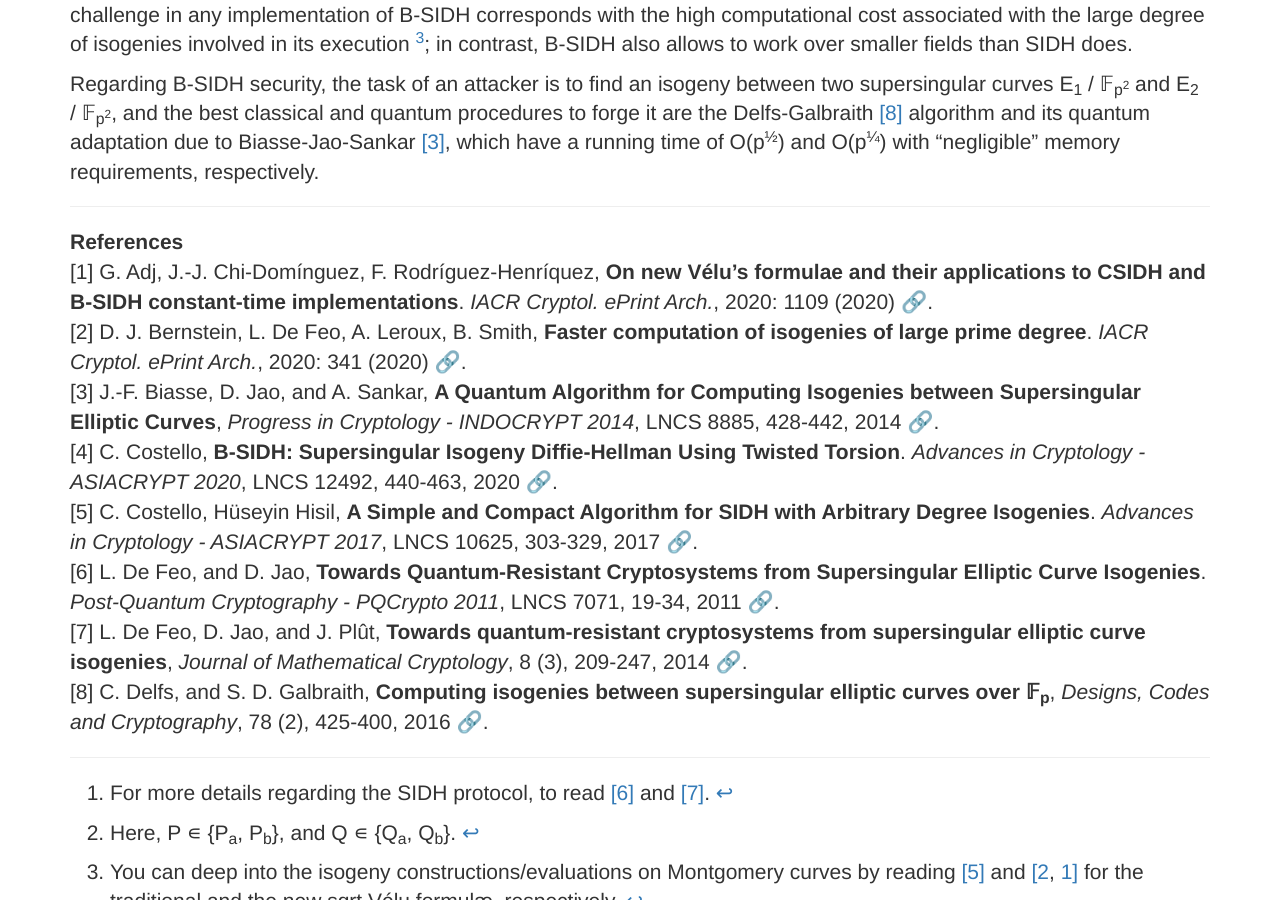
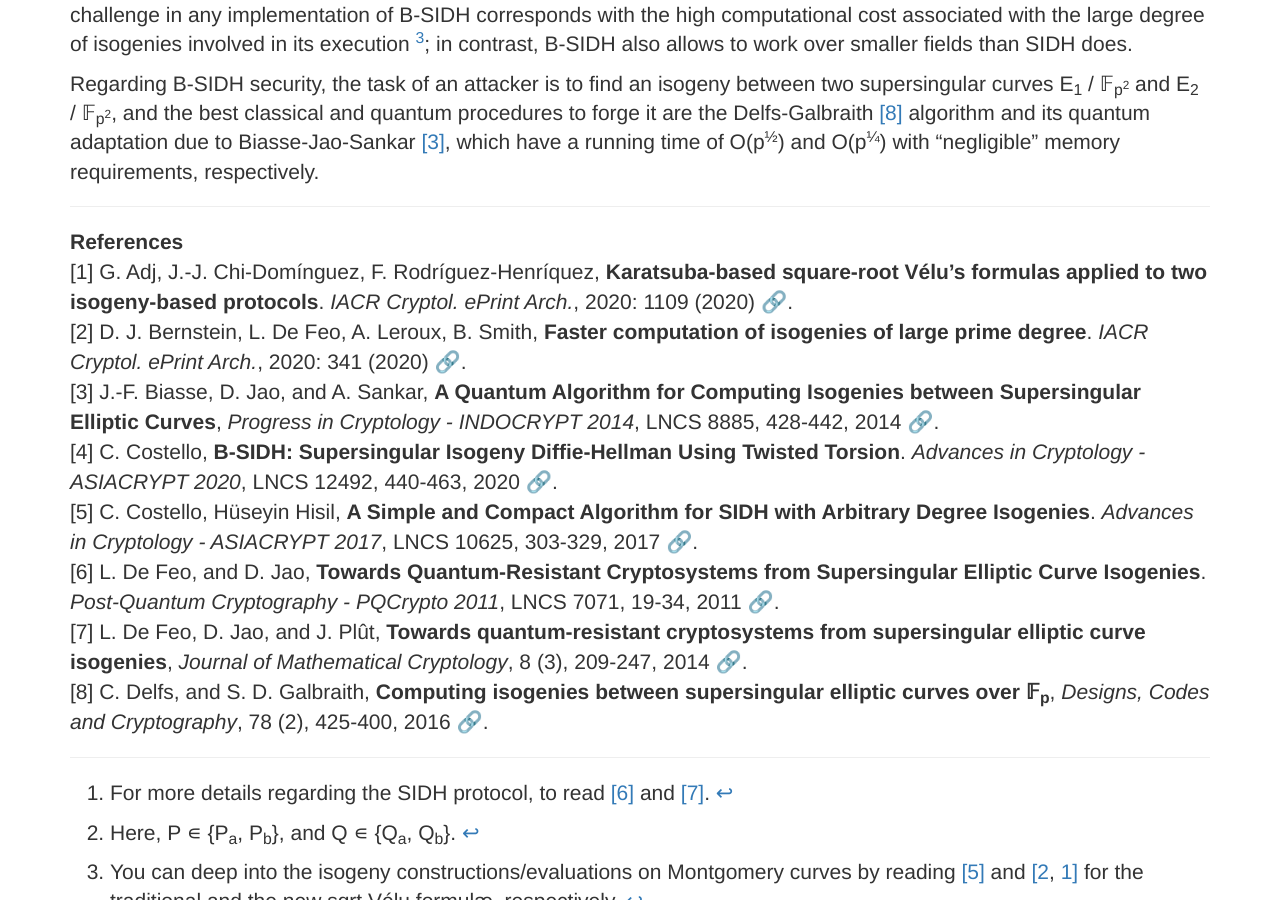
Before and after one commit to JJChiDguez/JJChiDguez.github.io, a Jekyll site: the page built from docs/notes/bsidh.md, in a window 1280 px wide and 900 px high, scrolled down 841 px. Built offline with Jekyll 4.4.1, drawn with Linux system fonts in a browser that asks for light colours.

Commit message:
update: right paper's title citation in BSIDH notes

```diff
--- a/docs/notes/bsidh.md
+++ b/docs/notes/bsidh.md
@@ -48,7 +48,7 @@ Regarding B-SIDH security, the task of an attacker is to find an isogeny between
 ---
 
 **References**
-: <a id="ACDRH20"></a> [1] G. Adj, J.-J. Chi-Dom&iacute;nguez, F. Rodr&iacute;guez-Henr&iacute;quez, **On new V&eacute;lu's formulae and their applications to CSIDH and B-SIDH constant-time implementations**. _IACR Cryptol. ePrint Arch._, 2020: 1109 (2020) [&#128279;](https://eprint.iacr.org/2020/1109).
+: <a id="ACDRH20"></a> [1] G. Adj, J.-J. Chi-Dom&iacute;nguez, F. Rodr&iacute;guez-Henr&iacute;quez, **Karatsuba-based square-root Vélu’s formulas applied to two isogeny-based protocols**. _IACR Cryptol. ePrint Arch._, 2020: 1109 (2020) [&#128279;](https://eprint.iacr.org/2020/1109).
 : <a id="BDLS20"></a> [2] D. J. Bernstein, L. De Feo, A. Leroux, B. Smith, **Faster computation of isogenies of large prime degree**. _IACR Cryptol. ePrint Arch._, 2020: 341 (2020) [&#128279;](https://eprint.iacr.org/2020/341).
 : <a id="BJS14"></a> [3] J.-F. Biasse, D. Jao, and A. Sankar, **A Quantum Algorithm for Computing Isogenies between Supersingular Elliptic Curves**, _Progress in Cryptology - INDOCRYPT 2014_, LNCS 8885, 428-442, 2014 [&#128279;](https://doi.org/10.1007/978-3-319-13039-2_25).
 : <a id="Costello20"></a>[4] C. Costello, **B-SIDH: Supersingular Isogeny Diffie-Hellman Using Twisted Torsion**. _Advances in Cryptology - ASIACRYPT 2020_, LNCS 12492, 440-463, 2020 [&#128279;](https://doi.org/10.1007/978-3-030-64834-3_15).
```
Also changed, not shown: 1 other file.
